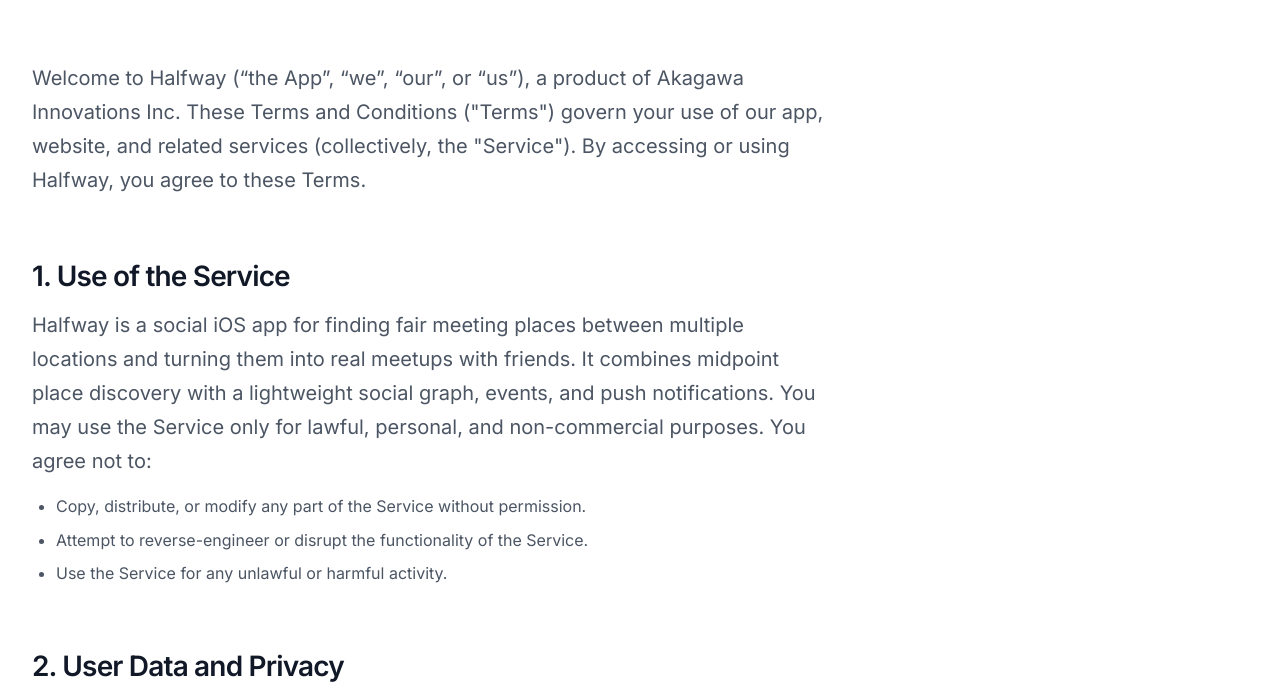
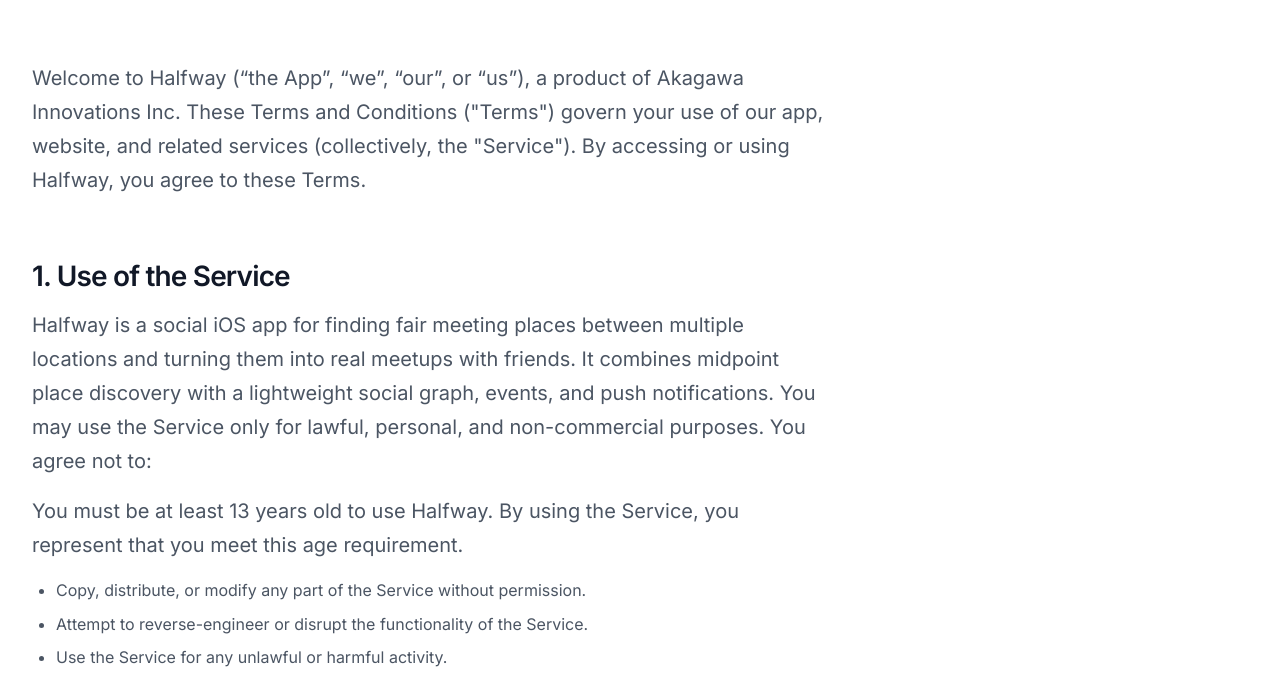
Before and after one commit to ai-studio-inc/halfwaywebsite, a website built with Vite: page terms.html in a window 1280 px wide. Shown: the part 292-987 px from the top of the page. Built offline with nearby package versions, Linux system fonts and the light colour scheme.

Commit message:
age requirement in terms:

```diff
--- a/terms.html
+++ b/terms.html
@@ -45,6 +45,8 @@
                         turning them into real meetups with friends. It combines midpoint place discovery with a
                         lightweight social graph, events, and push notifications. You may use the Service only for
                         lawful, personal, and non-commercial purposes. You agree not to:</p>
+                    <p>You must be at least 13 years old to use Halfway. By using the Service, you represent that you
+                        meet this age requirement.</p>
                     <ul>
                         <li>Copy, distribute, or modify any part of the Service without permission.</li>
                         <li>Attempt to reverse-engineer or disrupt the functionality of the Service.</li>
```
